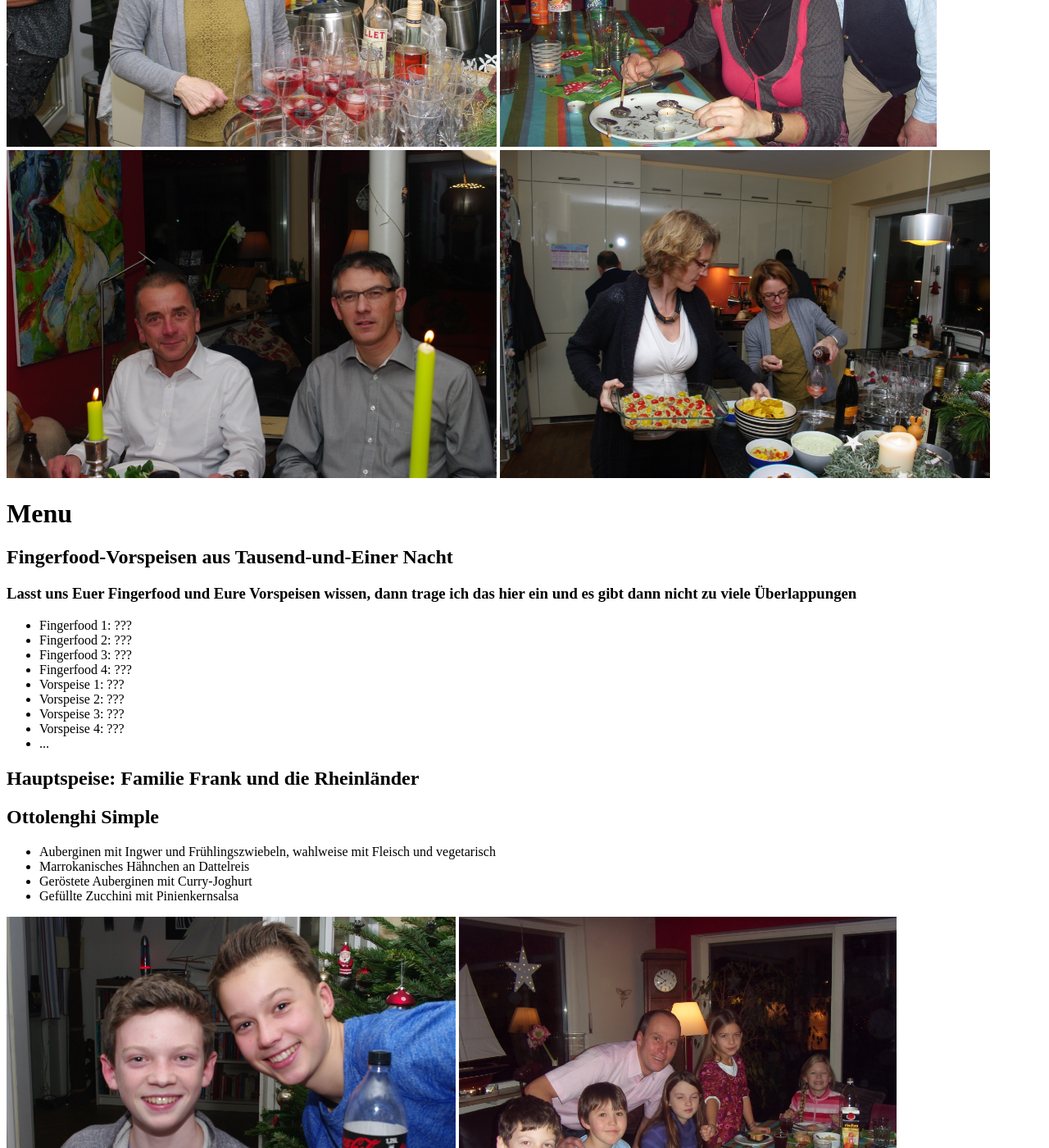
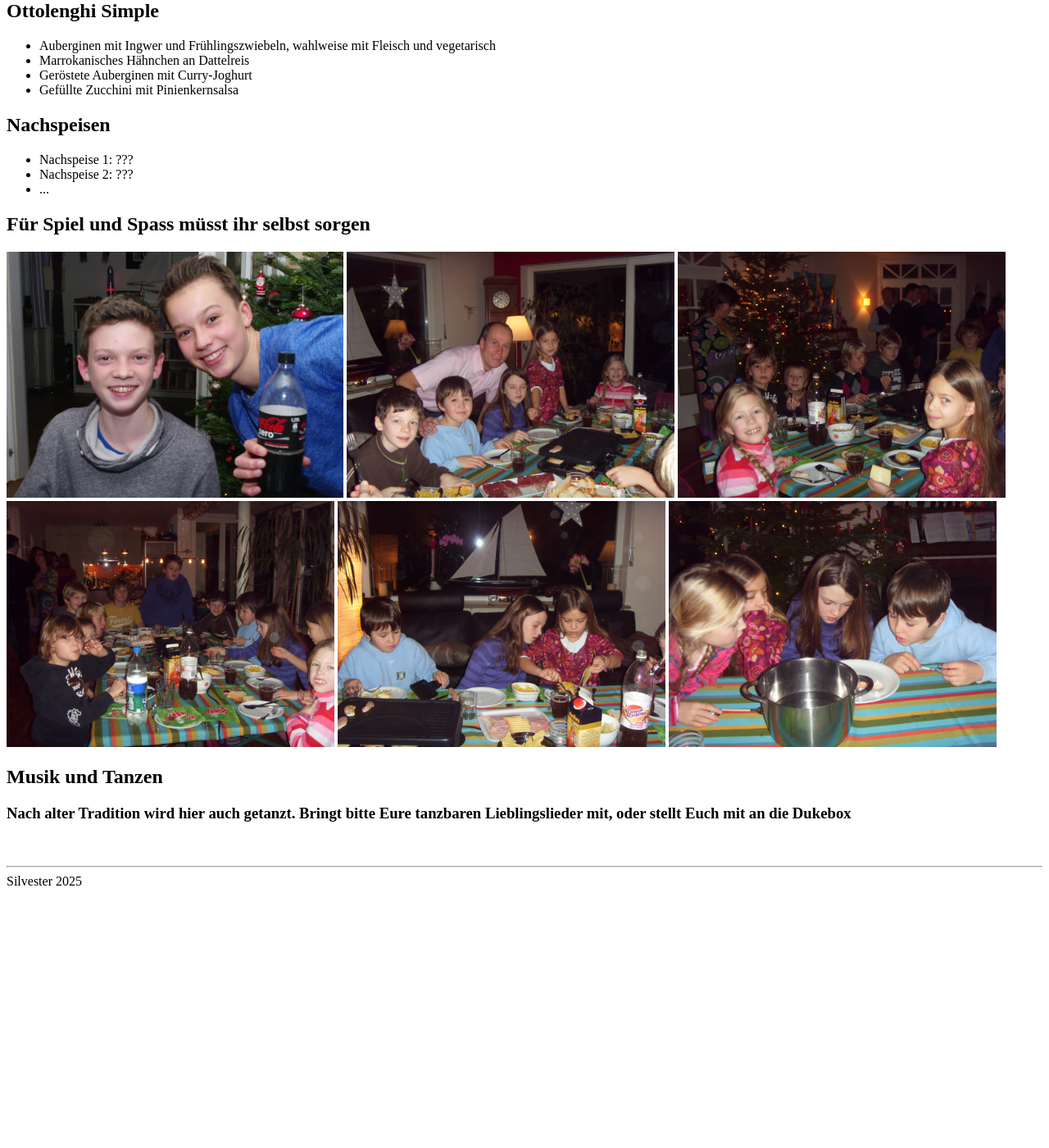
Before and after one commit to DiveDocs/Sylvester2023, a Jekyll site: the page built from index.markdown, in a window 1280 px wide and 1400 px high, scrolled down 2564 px. Shown: the whole window at 82% size. Built offline with Jekyll 4.4.1, drawn with Linux system fonts in a browser that asks for light colours; after the commit the page ends 3656 px from its top, so only the background shows below that; some of the changed text lies outside the part shown.

Commit message:
Update event details and image sizes in index.markdown

```diff
--- a/index.markdown
+++ b/index.markdown
@@ -32,14 +32,15 @@ tr:nth-child(even) {
 <center>
   <h1> Start um 20:25? Nein, um 19:00!! </h1>
 <h1> Bitte mitbringen:</h1>
- <h2> Gute Laune</h2>
-<a><img src="./Bild30.jpeg" height = "400"></a>
-<h2> Fesche Kostüme</h2>
-<a><img src="./Bild31.jpeg" height = "400"></a>
-<a><img src="./Bild32.jpeg" height = "400"></a>
-<a><img src="./Bild34.jpeg" height = "400"></a>
-<h2> Tanzlaune (Euer Sitzfleisch lasst lieber gleich zu Hause </h2>
-<a><img src="./Bild33.jpeg" height = "400"></a>
+ <h2> Ganz wichtig, gute Laune!!!</h2>
+<a><img src="./Bild30.jpeg" height = "300"></a>
+<h2> Wer will auch fesche Kostüme</h2>
+<a><img src="./Bild31.jpeg" height = "300"></a>
+<a><img src="./Bild32.jpeg" height = "300"></a>
+<a><img src="./Bild34.jpeg" height = "300"></a>
+<h2> Und Tanzlaune  </h2>
+<a><img src="./Bild33.jpeg" height = "300"></a>
+  <figcaption> Euer Sitzfleisch lasst lieber gleich zu Hause)</figcaption>
 </center>
 
 <h1> Gäste: Zur Zeit ca. 20 </h1>
@@ -57,24 +58,19 @@ tr:nth-child(even) {
 <li>Ilona und Elof</li>
 </ul>
 
-<a><img src="./Bild19.jpg" height = "400"></a>
-<a><img src="./Bild12.jpg" height = "400"></a>
-<a><img src="./bild24.jpg" height = "400"></a>
-<a><img src="./Bild16.jpg" height = "400"></a>
-<h1> Menu </h1>
-<h2> Fingerfood-Vorspeisen aus Tausend-und-Einer Nacht</h2>
+<a><img src="./Bild19.jpg" height = "300"></a>
+<a><img src="./Bild12.jpg" height = "300"></a>
+<a><img src="./bild24.jpg" height = "300"></a>
+<a><img src="./Bild16.jpg" height = "300"></a>
+<h1> Menu aus Tausend-und-Einer Nacht oder nach Ottolenghi Simple</h1>
 <h3> Lasst uns Euer Fingerfood und Eure Vorspeisen wissen, dann trage ich das hier ein und es gibt dann nicht zu viele Überlappungen</h3>
 <ul>
 <li>Fingerfood 1: ???</li>
 <li>Fingerfood 2: ???</li>
-<li>Fingerfood 3: ???</li>
-<li>Fingerfood 4: ???</li>
+<li>... ???</li>
 <li>Vorspeise 1: ???</li>
 <li>Vorspeise 2: ??? </li>
-<li>Vorspeise 3: ??? </li>
-<li>Vorspeise 4: ??? </li>
-
-<li>... </li>
+<li>... ??? </li>
 </ul>
 
 <h2> Hauptspeise: Familie Frank und die Rheinländer </h2>
@@ -86,26 +82,21 @@ tr:nth-child(even) {
 <li>Gefüllte Zucchini mit Pinienkernsalsa</li>
 </ul>
 
-
-<a><img src="./Bild4.jpg" height = "400"></a>
-<a><img src="./Bild5.jpg" height = "400"></a>
-<a><img src="./Bild6.jpg" height = "400"></a>
-<a><img src="./Bild7.jpg" height = "400"></a>
-<a><img src="./Bild8.jpg" height = "400"></a>
-<a><img src="./Bild9.jpg" height = "400"></a>
-
 <h2> Nachspeisen </h2>
 <ul>
 <li>Nachspeise 1: ??? </li>
 <li>Nachspeise 2: ??? </li>
-<li>Nachspeise 3: ???</li>
 <li>... </li>
 </ul>
 
+<h2> Für Spiel und Spass müsst ihr selbst sorgen </h2>
+<a><img src="./Bild4.jpg" height = "300"></a>
+<a><img src="./Bild5.jpg" height = "300"></a>
+<a><img src="./Bild6.jpg" height = "300"></a>
+<a><img src="./Bild7.jpg" height = "300"></a>
+<a><img src="./Bild8.jpg" height = "300"></a>
+<a><img src="./Bild9.jpg" height = "300"></a>
+
 <h2> Musik und Tanzen </h2>
-<h3> Nach alter Tradition wird hier auch getanzt. Bringt bitte Eure tanzbaren Lieblingslieder mit, und stellt Euch mit an die Dukebox </h3>
-
-
-<h2>
-Ansonsten mitzubringen sind: Gute Laune, fesche Kostüme, Tanzlaune!!!!</h2>
+<h3> Nach alter Tradition wird hier auch getanzt. Bringt bitte Eure tanzbaren Lieblingslieder mit, oder stellt Euch mit an die Dukebox </h3>
 <br>
```
